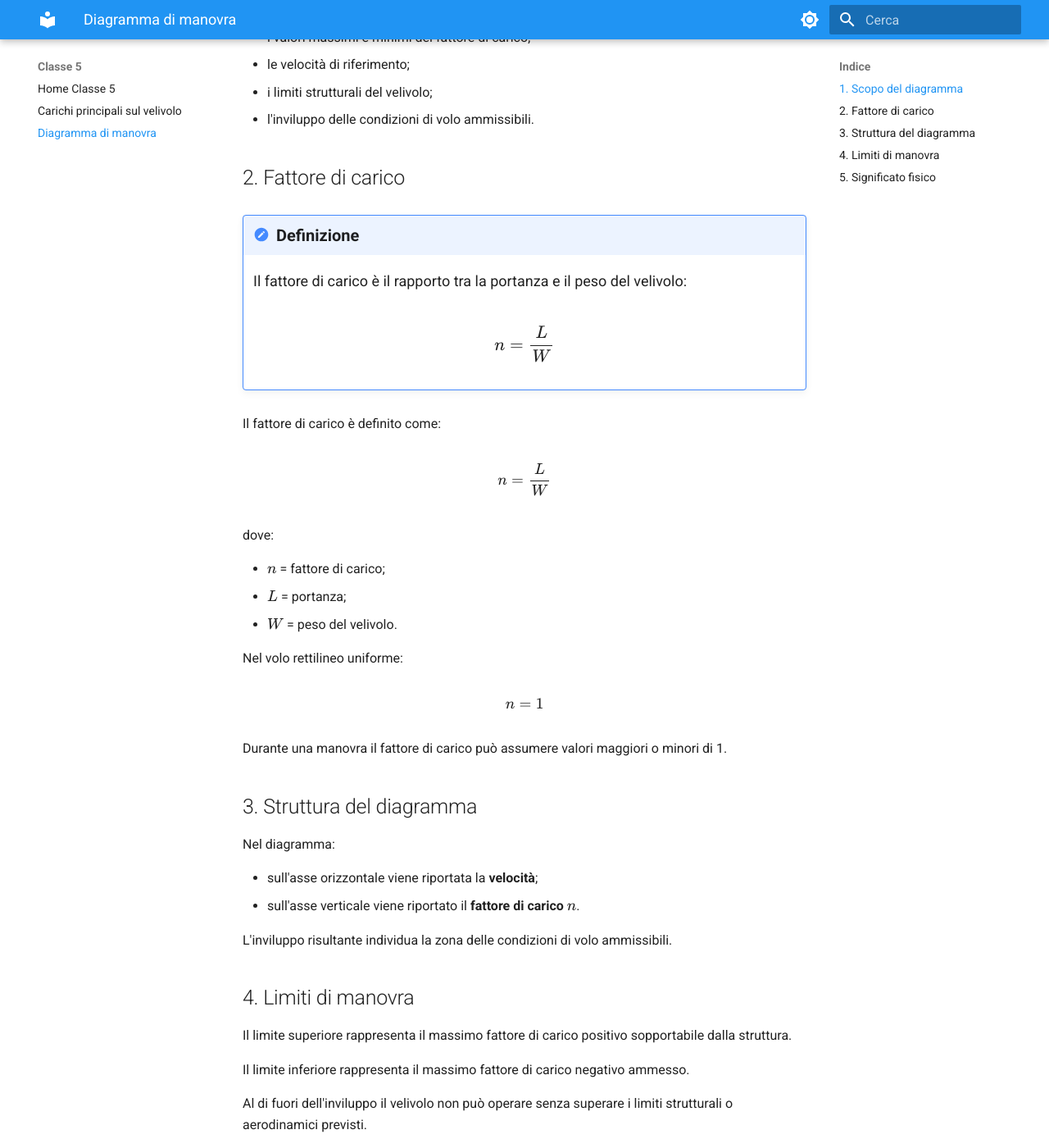
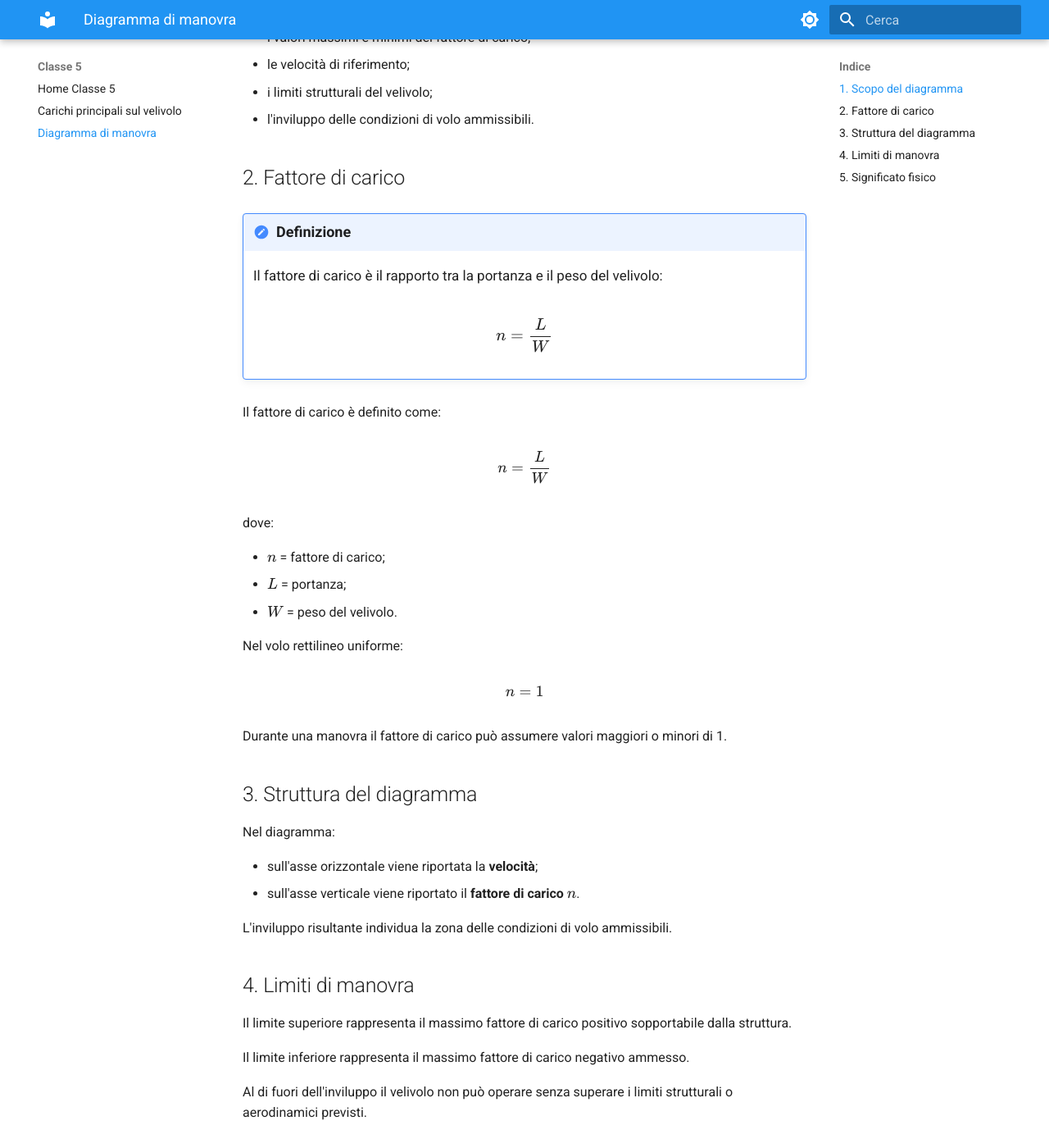
Before and after one commit to giomikael/costruzioni-aeronautiche, an MkDocs documentation site: the page built from docs/classe5/diagramma-manovra.md, in a window 1280 px wide and 1400 px high, scrolled down 855 px. Shown: the whole window at 82% size. Built offline with MkDocs 1.6.1 and Material for MkDocs 9.7.7, drawn with Linux system fonts in a browser that asks for light colours.

Commit message:
Update extra.css

```diff
--- a/docs/stylesheets/extra.css
+++ b/docs/stylesheets/extra.css
@@ -1,12 +1,12 @@
 /* Aumenta la dimensione del testo nei riquadri */
 .md-typeset .admonition,
 .md-typeset details {
-  font-size: 0.9rem;
+  font-size: 0.85rem;
 }
 
 /* Titolo del riquadro */
 .md-typeset .admonition-title,
 .md-typeset details > summary {
-  font-size: 1.0rem;
+  font-size: 0.9rem;
   font-weight: 700;
 }
```
